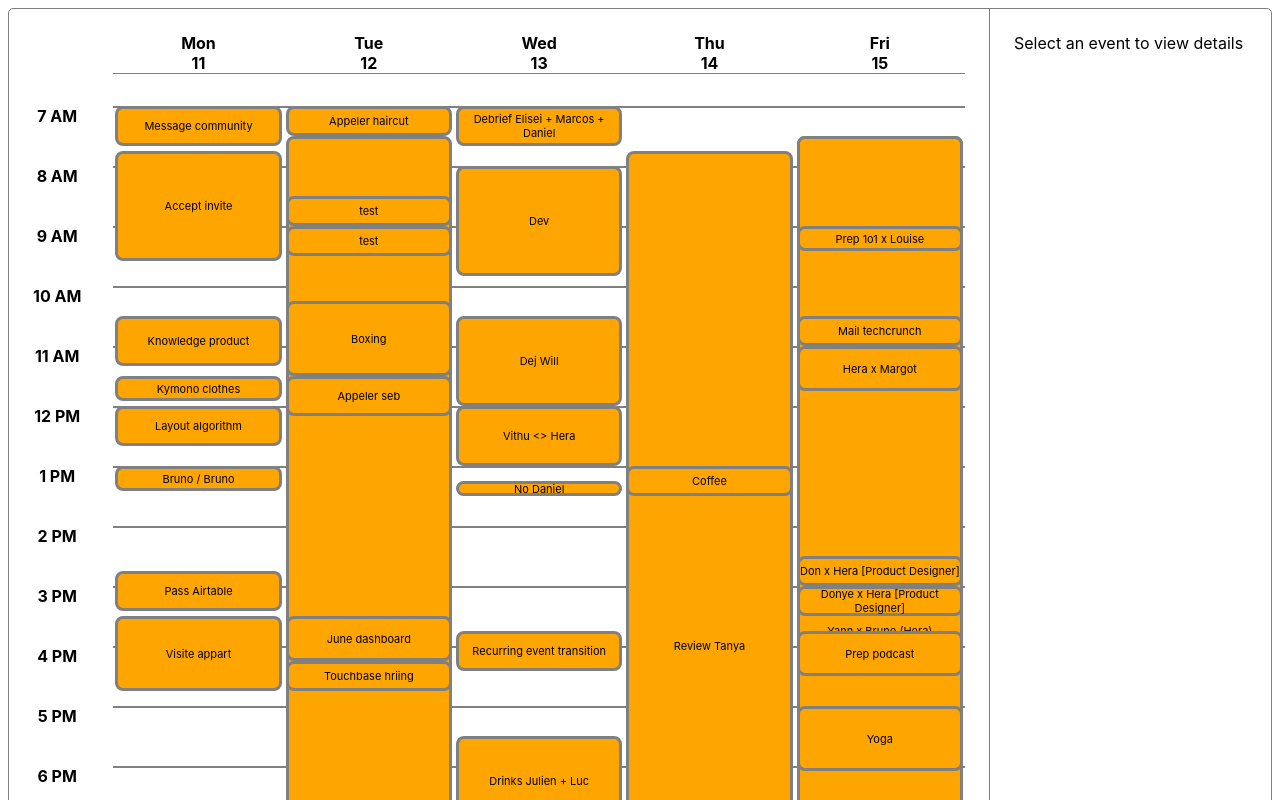
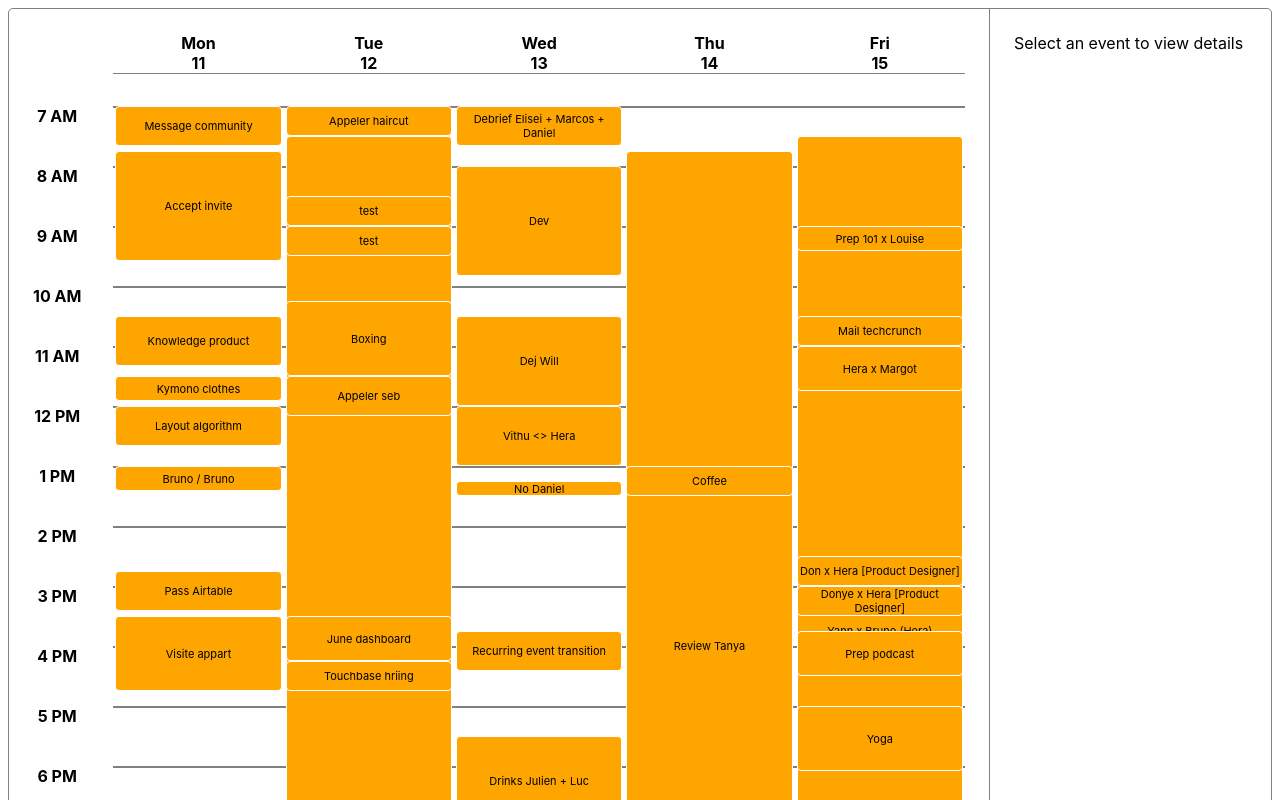
Before and after one commit to ahmdtalat/hera-calendar, a React (Create React App) app: page / in a window 1280 px wide. Shown: the top 800 px of the page. Built offline with nearby package versions, Linux system fonts and the light colour scheme.

Commit message:
added focus style on selecting an event

```diff
--- a/src/App.css
+++ b/src/App.css
@@ -64,7 +64,16 @@
 
 
 .event {
+  z-index: 5;
+  margin: 2px;
+  display: flex;
+  cursor: pointer;
   font-size: 11px;
+  border-radius: 4px;
+  align-items: center;
+  justify-content: center;
+  border: 1px solid #fff;
+  background: orange;
 }
 
 /* in case an overlap happened */
--- a/src/App.tsx
+++ b/src/App.tsx
@@ -26,7 +26,12 @@ function App() {
           <CalendarRowNames />
           <main>
             {data.map((event) => (
-              <Event event={event} key={event.id} setSelectedEvent={setSelectedEvent} />
+              <Event
+                event={event}
+                key={event.id}
+                setSelectedEvent={setSelectedEvent}
+                selected={selectedEvent?.id === event.id}
+              />
             ))}
             <CalendarRowLayout />
           </main>
--- a/src/components/Event.tsx
+++ b/src/components/Event.tsx
@@ -2,11 +2,12 @@ import { CalendarEvent } from '../types'
 import { formatter, rowNames } from '../utils'
 
 interface Props {
+  selected: boolean
   event: CalendarEvent
   setSelectedEvent: (value: React.SetStateAction<CalendarEvent | null>) => void
 }
 
-const Event = ({ event, setSelectedEvent }: Props) => {
+const Event = ({ event, selected, setSelectedEvent }: Props) => {
   // startDayPeriod: AM || PM
   // formatToParts:https://developer.mozilla.org/en-US/docs/Web/JavaScript/Reference/Global_Objects/Intl/DateTimeFormat/formatToParts
   const [startDay, , startHour, , startMin, , startDayPeriod] = formatter.formatToParts(new Date(event.start.dateTime))
@@ -37,18 +38,10 @@ const Event = ({ event, setSelectedEvent }: Props) => {
     <div
       key={event.id}
       style={{
-        zIndex: 5,
-        margin: '2px',
-        display: 'flex',
-        cursor: 'pointer',
-        borderRadius: '8px',
-        background: 'orange',
-        alignItems: 'center',
-        justifyContent: 'center',
-        border: '3px solid gray',
         marginTop: startMinToPixel,
         marginBottom: endMinToPixel,
-        gridArea: `${rowStart}/${colStart}/${rowEnd}/${colStart}`
+        gridArea: `${rowStart}/${colStart}/${rowEnd}/${colStart}`,
+        border: selected ? '2px solid blue' : ''
       }}
       className='event'
       onClick={() => setSelectedEvent(event)}
```
